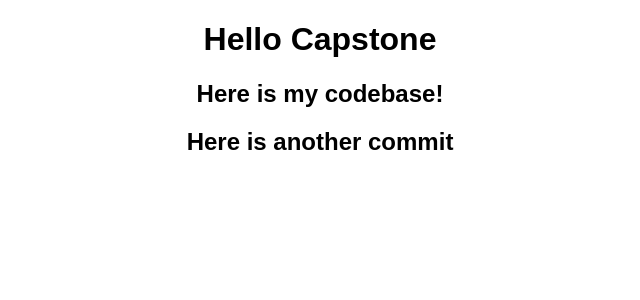
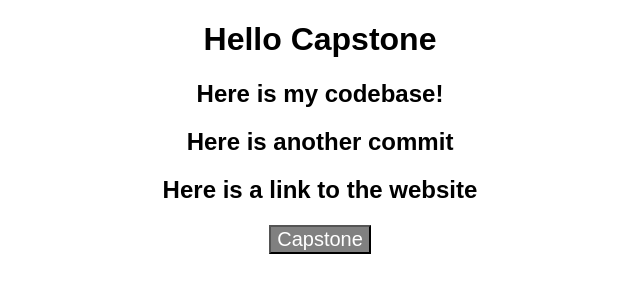
Before and after one commit to jmart2001/testing, a React (Create React App) app: page / in a window 1280 px wide. Shown: the top 300 px of the page, without its empty margins (320-960 px from the left). Built offline with nearby package versions, Linux system fonts and the light colour scheme.

Commit message:
added button

```diff
--- a/src/App.js
+++ b/src/App.js
@@ -1,4 +1,14 @@
 import "./styles.css";
+
+function Capstone() {
+  return (
+    <a href="https://capstone.cse.sc.edu/milestone/source-control/" target="_blank">
+    <button style = {{color: 'white', fontSize: '20px', background: 'gray'}}>
+      Capstone
+    </button>
+    </a>
+  );
+}
 
 export default function App() {
   return (
@@ -6,6 +16,8 @@ export default function App() {
       <h1>Hello Capstone</h1>
       <h2>Here is my codebase!</h2>
       <h2>Here is another commit</h2>
+      <h2>Here is a link to the website</h2>
+      <h2 style={{textAlign: 'center'}}><Capstone/></h2>
     </div>
   );
 }
```
